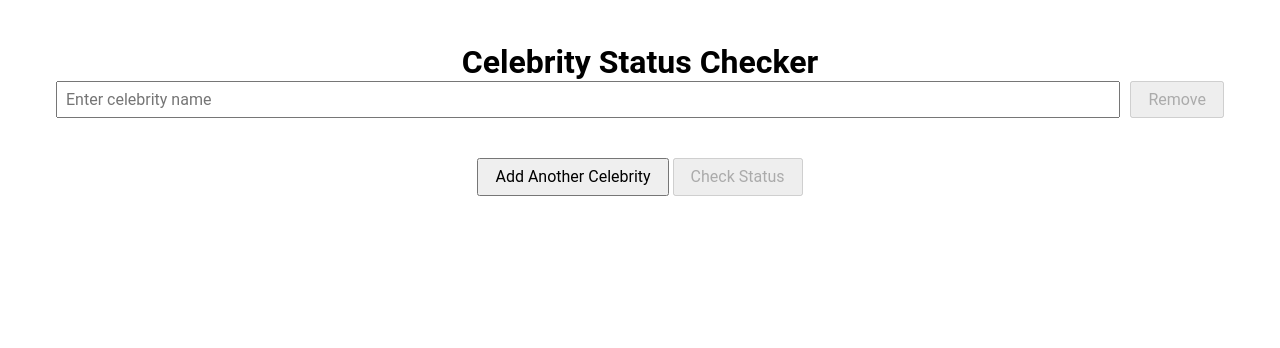
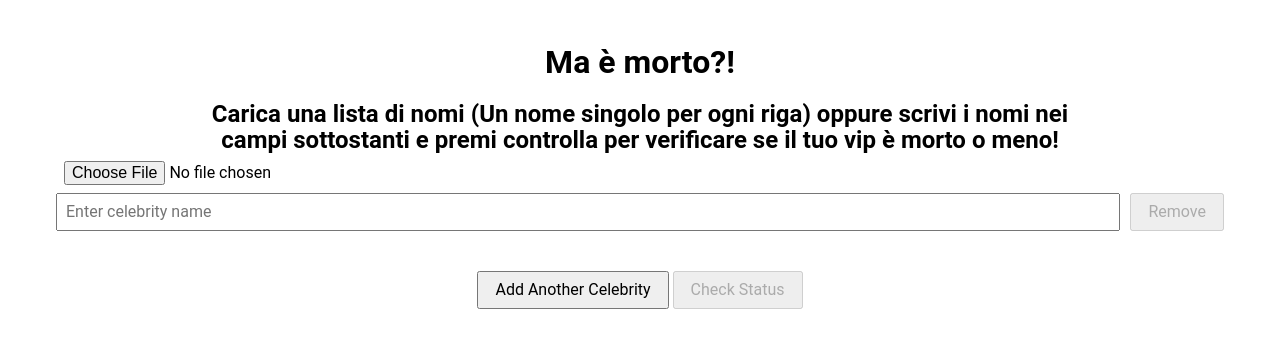
Before and after one commit to DefJunx/fantamorto-revamp, a SvelteKit app: page / in a window 1280 px wide. Shown: the top 348 px of the page. Built offline with nearby package versions, Linux system fonts and the light colour scheme.

Commit message:
Handle upload as file of list

```diff
--- a/src/routes/+page.svelte
+++ b/src/routes/+page.svelte
@@ -2,6 +2,7 @@
 	import { debounce } from '$lib/debounce';
 	import { fetchCelebritySuggestions, type WikidataSearchResult } from '$lib/predictiveSearch';
 	import { fetchCelebrityData, type CelebrityResult } from '$lib/celebrityStatus';
+	import type { ChangeEventHandler } from 'svelte/elements';
 
 	let celebrityNames = $state(['']);
 	let isLoading = $state(false);
@@ -73,10 +74,42 @@
 		celebrityNames[index] = suggestion.label;
 		delete suggestions[index];
 	}
+
+	function handleFileLoading(e: Event) {
+		const files = (e.currentTarget as HTMLInputElement).files;
+
+		if (!files) {
+			alert('file non caricato!');
+			return false;
+		}
+
+		const reader = new FileReader();
+
+		reader.onload = function (e) {
+			const deathList = e.target?.result;
+
+			if (deathList && typeof deathList == 'string') {
+				celebrityNames = deathList.split('\n').map((el) => el.trim());
+				return true;
+			}
+
+			alert('lista invalida, controlla che sia nel formato corretto!');
+			return false;
+		};
+
+		reader.readAsText(files[0]);
+	}
 </script>
 
 <main>
-	<h1>Celebrity Status Checker</h1>
+	<h1>Ma è morto?!</h1>
+	<h2>
+		Carica una lista di nomi (Un nome singolo per ogni riga) oppure scrivi i nomi nei campi
+		sottostanti e premi controlla per verificare se il tuo vip è morto o meno!
+	</h2>
+
+	<input type="file" name="" id="" accept=".txt" onchange={handleFileLoading} />
+
 	{#each celebrityNames as name, index}
 		<div class="input-group">
 			<input
@@ -84,7 +117,7 @@
 				disabled={isLoading}
 				bind:value={celebrityNames[index]}
 				placeholder="Enter celebrity name"
-				oninput={(e) => handleInput(index, e?.target.value)}
+				oninput={(e) => handleInput(index, (e.target as HTMLInputElement)?.value)}
 			/>
 			<button
 				onclick={() => removeInput(index)}
```
